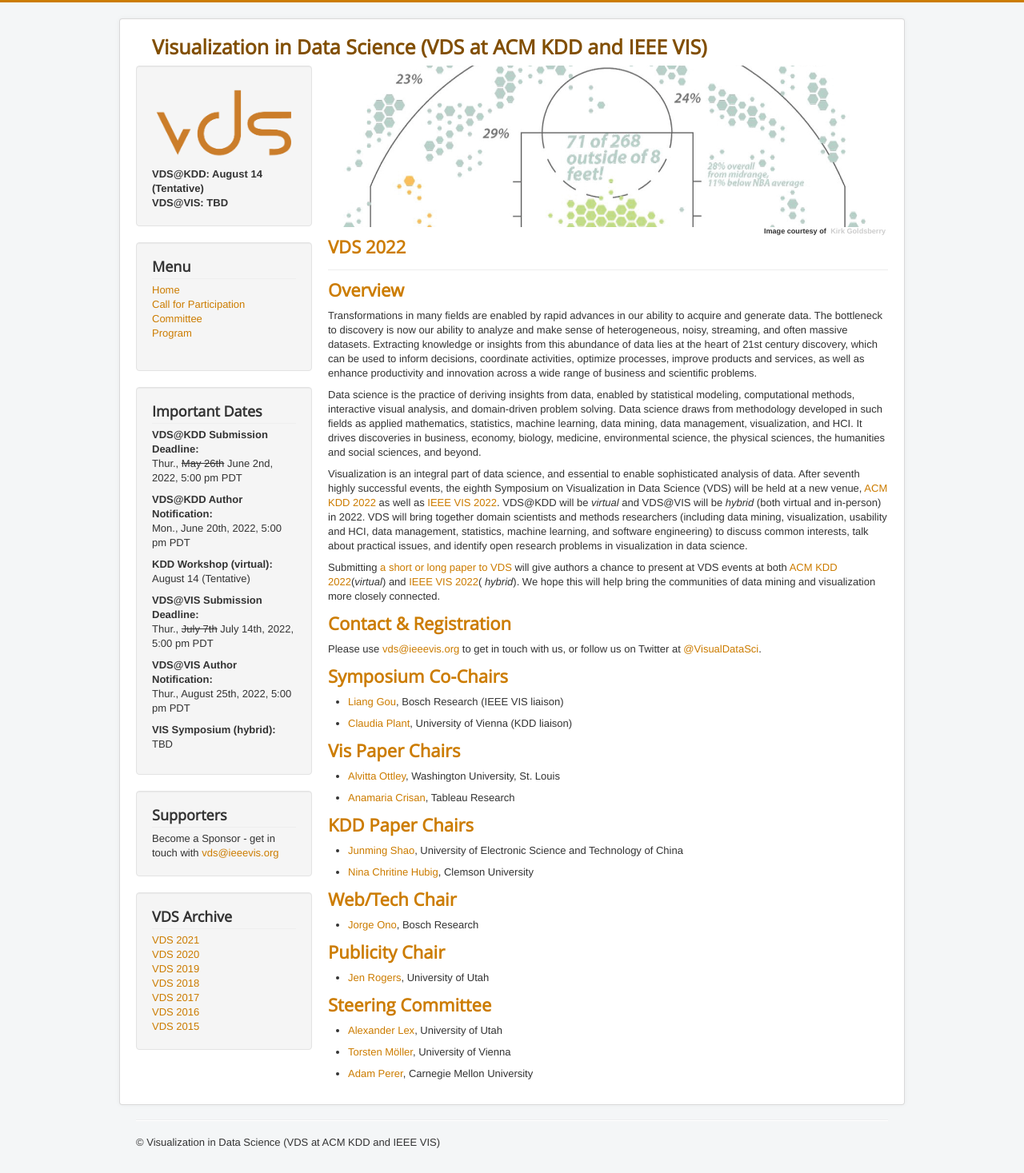
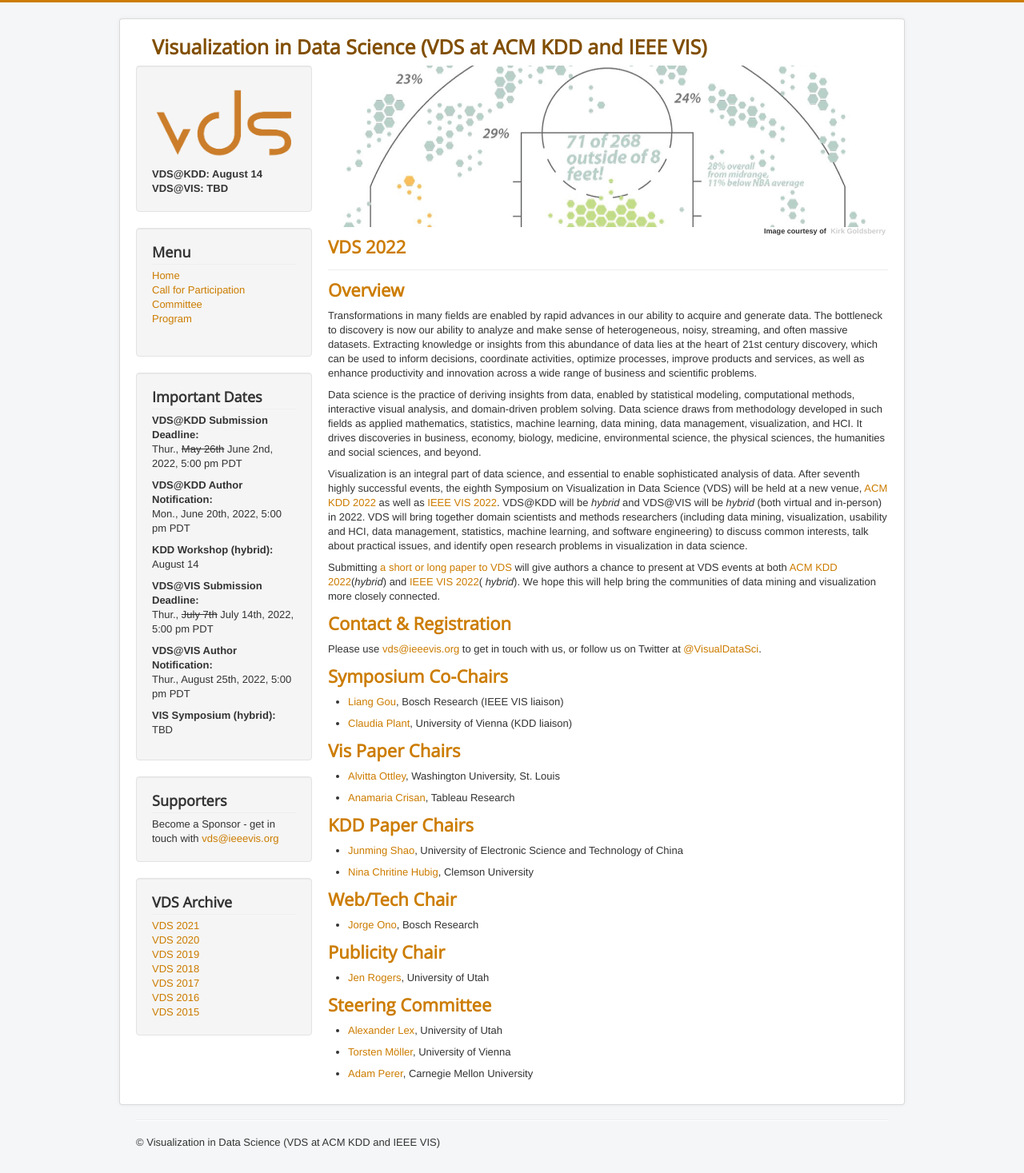
Before and after one commit to visualdatascience/2022, a Jekyll site: the page built from index.md, in a window 1280 px wide. Shown: the whole page at 80% size. Built offline with Jekyll 4.4.1, drawn with Linux system fonts in a browser that asks for light colours.

```diff
--- a/_config.yml
+++ b/_config.yml
@@ -11,7 +11,7 @@ deadline_submission:  "Thur., <s>May 26th</s> June 2nd, 2022, 5:00 pm PDT"
 deadline_notification: "Mon., June 20th, 2022, 5:00 pm PDT"
 deadline_submission_vis:  "Thur., <s>July 7th</s> July 14th, 2022, 5:00 pm PDT"
 deadline_notification_vis: "Thur., August 25th, 2022, 5:00 pm PDT"
-event_date: "August 14 (Tentative)"
+event_date: "August 14"
 event2_date: "TBD"
 
 # Build settings
--- a/_includes/header.html
+++ b/_includes/header.html
@@ -35,7 +35,7 @@
                 <div class="custom">
                     <p><strong>VDS@KDD Submission Deadline:</strong><br>{{ site.deadline_submission }} </p>
                     <p><strong>VDS@KDD Author Notification:</strong><br>{{ site.deadline_notification }} </p>
-                    <p><strong>KDD Workshop (virtual):</strong><br>{{ site.event_date }} </p>
+                    <p><strong>KDD Workshop (hybrid):</strong><br>{{ site.event_date }} </p>
 
                     <p><strong>VDS@VIS Submission Deadline:</strong><br>{{ site.deadline_submission_vis }} </p>
                     <p><strong>VDS@VIS Author Notification:</strong><br>{{ site.deadline_notification_vis }} </p>
--- a/_layouts/program.html
+++ b/_layouts/program.html
@@ -7,8 +7,8 @@ layout: page
 
 
 
-<p>VDS @IEEE VIS Program</p>
-<p>Conference registration at <a href="http://ieeevis.org/year/2021/info/registration/conference-registration">http://ieeevis.org/year/2021/info/registration/conference-registration</a>.</p>
+<p>VDS @ KDD</p>
+<p>Conference registration at <a href="http://ieeevis.org/year/2022/info/registration/conference-registration">http://ieeevis.org/year/2022/info/registration/conference-registration</a>.</p>
 
 
 <span class="time">Sun. Aug 14, 2022, 1pm - 4:10pm (EDT)</span>
--- a/cfp.md
+++ b/cfp.md
@@ -40,7 +40,7 @@ Mon., June 20th, 2022: Author Notification
 
 Mon, June. 27, 2022: Camera-ready Copy for Accepted Submissions
 
-August 14 (tentative), 2022: VDS Workshop at ACM KDD
+August 14, 2022: VDS Workshop at ACM KDD
 
 ### VDS @ VIS
 #### VDS @ VIS Submission System
--- a/index.md
+++ b/index.md
@@ -9,9 +9,9 @@ Transformations in many fields are enabled by rapid advances in our ability to a
 
 Data science is the practice of deriving insights from data, enabled by statistical modeling, computational methods, interactive visual analysis, and domain-driven problem solving. Data science draws from methodology developed in such fields as applied mathematics, statistics, machine learning, data mining, data management, visualization, and HCI. It drives discoveries in business, economy, biology, medicine, environmental science, the physical sciences, the humanities and social sciences, and beyond.
 
-Visualization is an integral part of data science, and essential to enable sophisticated analysis of data. After seventh highly successful events, the eighth Symposium on Visualization in Data Science (VDS) will be held at a new venue, [ACM KDD 2022](https://www.kdd.org/kdd2022/) as well as [IEEE VIS 2022](http://ieeevis.org/year/2022/welcome). VDS@KDD will be *virtual* and VDS@VIS will be *hybrid* (both virtual and in-person) in 2022. VDS will bring together domain scientists and methods researchers (including data mining, visualization, usability and HCI, data management, statistics, machine learning, and software engineering) to discuss common interests, talk about practical issues, and identify open research problems in visualization in data science.
+Visualization is an integral part of data science, and essential to enable sophisticated analysis of data. After seventh highly successful events, the eighth Symposium on Visualization in Data Science (VDS) will be held at a new venue, [ACM KDD 2022](https://www.kdd.org/kdd2022/) as well as [IEEE VIS 2022](http://ieeevis.org/year/2022/welcome). VDS@KDD will be *hybrid* and VDS@VIS will be *hybrid* (both virtual and in-person) in 2022. VDS will bring together domain scientists and methods researchers (including data mining, visualization, usability and HCI, data management, statistics, machine learning, and software engineering) to discuss common interests, talk about practical issues, and identify open research problems in visualization in data science.
 
-Submitting [a short or long paper to VDS](http://www.visualdatascience.org/2022/cfp/) will give authors a chance to present at VDS events at both [ACM KDD 2022](https://www.kdd.org/kdd2022/)(*virtual*) and [IEEE VIS 2022](http://ieeevis.org/year/2022/welcome)( *hybrid*).  We hope this will help bring the communities of data mining and visualization more closely connected.
+Submitting [a short or long paper to VDS](http://www.visualdatascience.org/2022/cfp/) will give authors a chance to present at VDS events at both [ACM KDD 2022](https://www.kdd.org/kdd2022/)(*hybrid*) and [IEEE VIS 2022](http://ieeevis.org/year/2022/welcome)( *hybrid*).  We hope this will help bring the communities of data mining and visualization more closely connected.
 
 
 ## Contact & Registration
```
